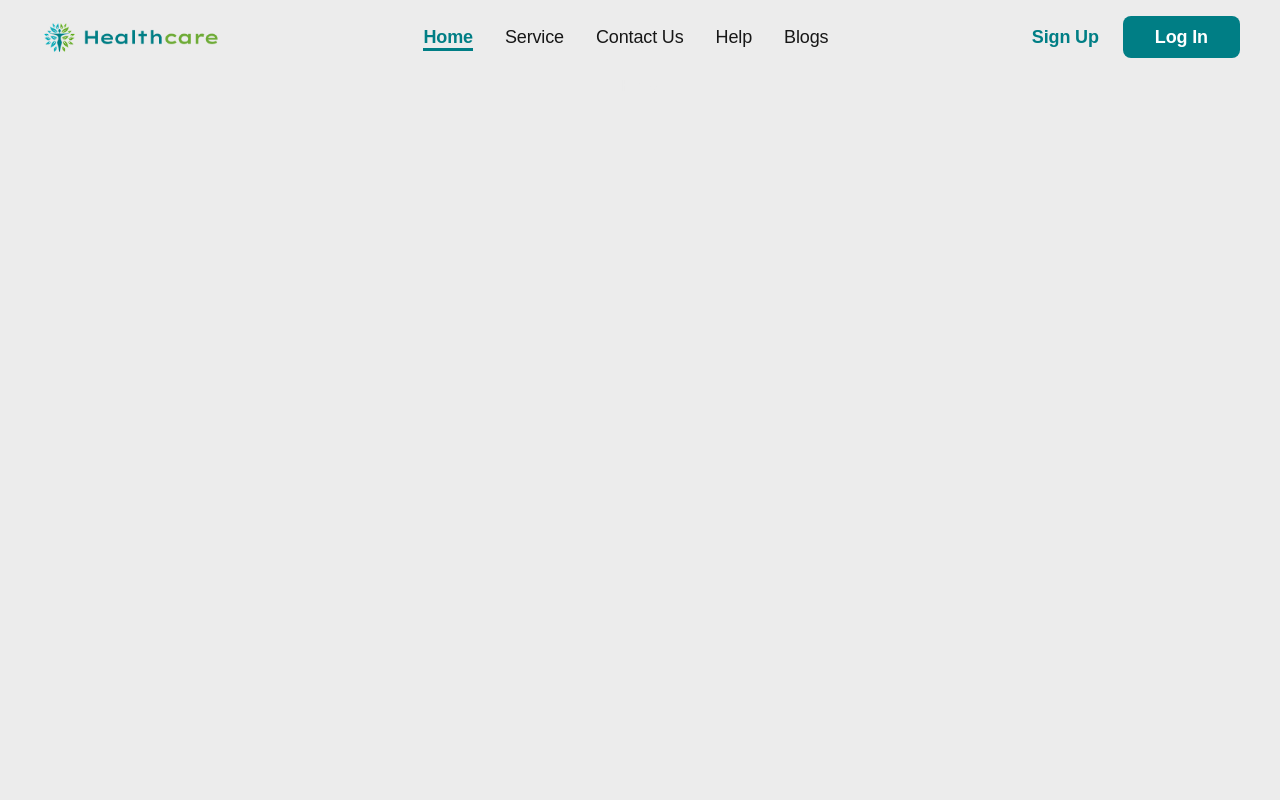
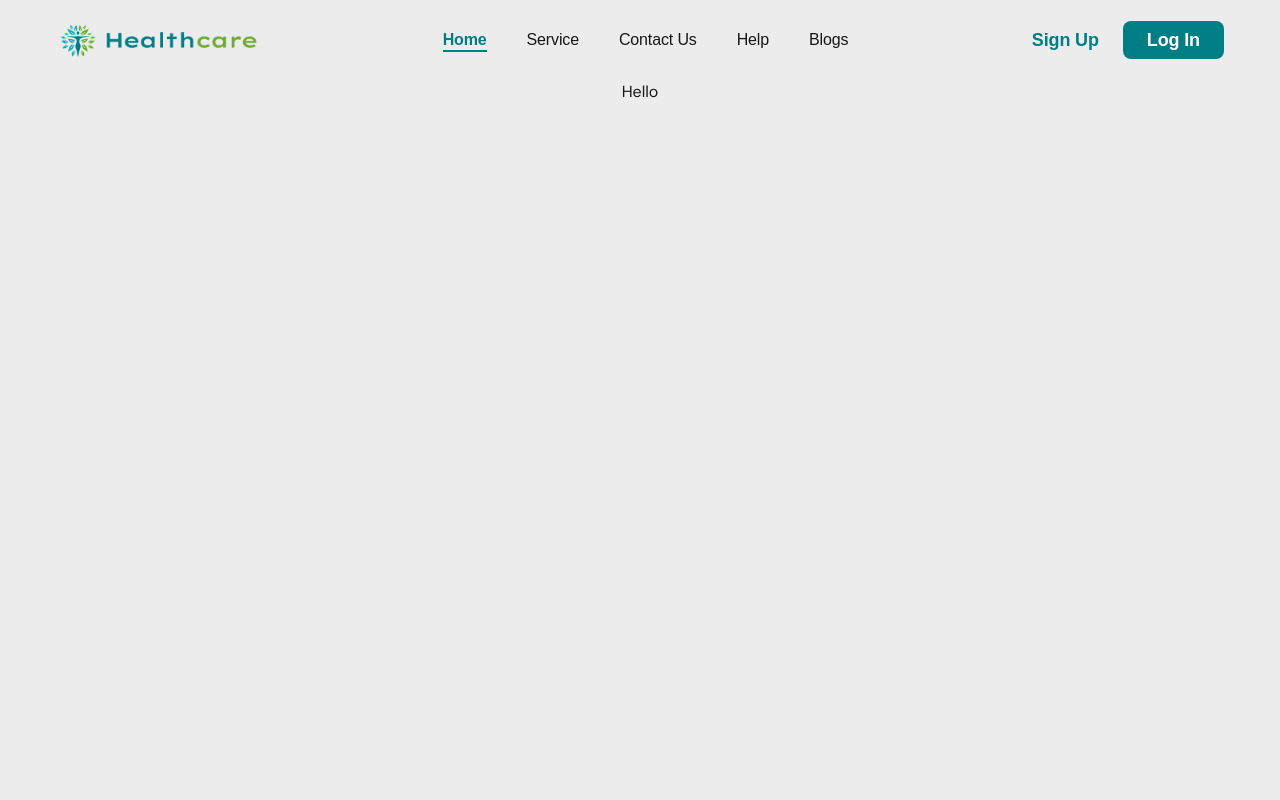
Before and after one commit to owaisnadeem18/mern-doctor-appointment, a Next.js app in the folder frontend/: page / in a window 1280 px wide. Shown: the top 800 px of the page. Built offline with nearby package versions, Linux system fonts and the light colour scheme; a web font is replaced by a local one.

Commit message:
header responsiveness

```diff
--- a/frontend/package.json
+++ b/frontend/package.json
@@ -9,6 +9,7 @@
     "lint": "eslint"
   },
   "dependencies": {
+    "lucide-react": "^1.20.0",
     "next": "16.2.9",
     "react": "19.2.4",
     "react-dom": "19.2.4",
--- a/frontend/src/app/(landing)/page.js
+++ b/frontend/src/app/(landing)/page.js
@@ -2,7 +2,7 @@ import React from 'react'
 
 const page = () => {
   return (
-    <div className="min-h-[calc(100vh-50px)] page-container"  >
+    <div className="min-h-[calc(100vh-80px)] page-container"  >
       Hello
     </div>
   )
--- a/frontend/src/app/globals.css
+++ b/frontend/src/app/globals.css
@@ -2,8 +2,7 @@
 
 :root {
   --background: #ececec;
-  --foreground: #ececec;
-
+  --foreground: #171717;
 
   /* footer bg and  brand Color */
   --brand-teal: #007e85;
--- a/frontend/src/components/shared/Header.jsx
+++ b/frontend/src/components/shared/Header.jsx
@@ -4,46 +4,48 @@ import { logo } from '@/assets'
 import Image from 'next/image'
 import Link from 'next/link'
 import { usePathname } from 'next/navigation'
-import React from 'react'
-
-
+import React, { useState } from 'react'
+import { Menu, X } from 'lucide-react'
 
 const navLinks = [
-    { label: 'Home', href: '/', isActive: true }, // Home active hai design mein
-  { label: 'Service', href: '/service', isActive: false },
-  { label: 'Contact Us', href: '/contact-us', isActive: false },
-  { label: 'Help', href: '/help', isActive: false },
-  { label: 'Blogs', href: '/blogs', isActive: false },
-];
-
-
-
+  { label: 'Home', href: '/' },
+  { label: 'Service', href: '/service' },
+  { label: 'Contact Us', href: '/contact-us' },
+  { label: 'Help', href: '/help' },
+  { label: 'Blogs', href: '/blogs' },
+]
 
 const Header = () => {
+  const pathname = usePathname()
+  const [open, setOpen] = useState(false)
 
-    const pathName = usePathname()
+  return (
+    <header className="w-full bg-white xl:bg-transparent">
+      <div className="page-container flex items-center justify-between h-20 relative px-4">
 
+        {/* Logo */}
+        <Link href="/" className="z-50">
+          <Image
+            src={logo}
+            alt="logo"
+            width={180}
+            height={45}
+            className="h-10 w-auto"
+            priority
+          />
+        </Link>
 
-    return (
-    <header className="w-full  py-4">
-      <div className="page-container flex items-center justify-between">
-
-        {/* 1. Left: Logo Section */}
-        <div className="shrink-0">
-          <Image src={logo} alt="logo" width={180} height={45} priority />
-        </div>
-
-        {/* 2. Center: Navigation Links */}
-        <nav>
-          <ul className="flex items-center gap-8 nav-text">
+        {/* Desktop Nav */}
+        <nav className="hidden xl:block">
+          <ul className="flex items-center gap-10 nav-text">
             {navLinks.map((link) => (
               <li key={link.label}>
                 <Link
                   href={link.href}
-                  className={`relative pb-1 transition-colors ${
-                    pathName === link.href
-                      ? 'text-brand-teal font-semibold after:absolute after:bottom-0 after:left-0 after:w-full after:h-0.75 after:bg-brand-teal'
-                      : 'text-[#171717] hover:text-brand-teal'
+                  className={`relative pb-1 transition-all duration-200 text-sm lg:text-base ${
+                    pathname === link.href
+                      ? 'text-brand-teal font-semibold after:absolute after:bottom-0 after:left-0 after:w-full after:h-0.5 after:bg-brand-teal'
+                      : 'text-[#171717] hover:text-brand-teal font-medium'
                   }`}
                 >
                   {link.label}
@@ -53,15 +55,73 @@ const Header = () => {
           </ul>
         </nav>
 
-        {/* 3. Right: Authentication Buttons */}
-        <div className="flex items-center gap-6 nav-text">
-          <Link href="#" className="text-brand-teal font-semibold hover:opacity-80 transition-opacity">
+        {/* Desktop Auth */}
+        <div className="hidden xl:flex items-center gap-6 nav-text">
+          <Link href="#" className="text-brand-teal font-semibold">
             Sign Up
           </Link>
-          <Link href="#" className="btn-primary">
+          <Link
+            href="#"
+            className="btn-primary px-6 py-2.5 rounded-lg bg-brand-teal text-white hover:bg-brand-teal/90"
+          >
             Log In
           </Link>
         </div>
+
+        {/* Hamburger */}
+        <button
+          onClick={() => setOpen(!open)}
+          className="xl:hidden p-2 rounded-md hover:bg-gray-100"
+        >
+          {open ? <X size={22} /> : <Menu size={22} />}
+        </button>
+
+        {/* Dropdown (FIXED STYLE - NOT DRAWER) */}
+        {open && (
+          <div className="absolute top-full left-0 w-full bg-white shadow-md xl:hidden z-40">
+            <ul className="flex flex-col py-3">
+
+              {navLinks.map((link) => (
+                <li key={link.label}>
+                  <Link
+                    href={link.href}
+                    onClick={() => setOpen(false)}
+                    className={`block px-6 py-3 text-sm font-medium transition ${
+                      pathname === link.href
+                        ? 'text-brand-teal bg-teal-50'
+                        : 'text-[#171717] hover:bg-gray-50 hover:text-brand-teal'
+                    }`}
+                  >
+                    {link.label}
+                  </Link>
+                </li>
+              ))}
+
+<div className="relative py-6">
+  <div className="h-px bg-linear-to-r from-transparent via-brand-teal to-transparent"></div>
+</div>
+              {/* Auth */}
+              <div className=" pt-2 px-6 pb-3 flex flex-col gap-3">
+                <Link
+                  href="#"
+                  onClick={() => setOpen(false)}
+                  className="text-brand-teal font-semibold"
+                >
+                  Sign Up
+                </Link>
+
+                <Link
+                  href="#"
+                  onClick={() => setOpen(false)}
+                  className="bg-brand-teal text-white text-center py-2 rounded-md"
+                >
+                  Log In
+                </Link>
+              </div>
+
+            </ul>
+          </div>
+        )}
 
       </div>
     </header>
```
Also changed, not shown: 1 other file (tests, documents, lock files or other folders).
